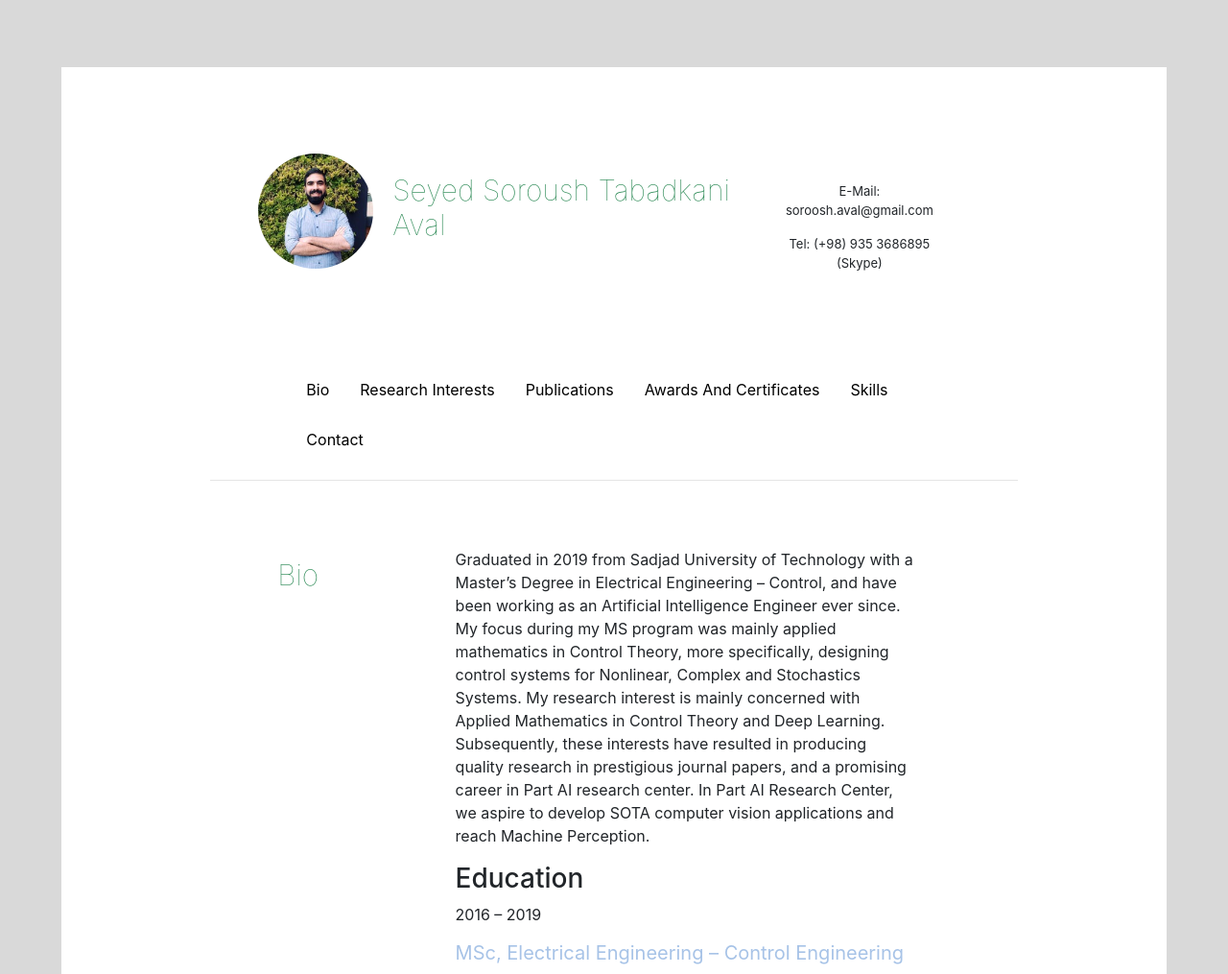
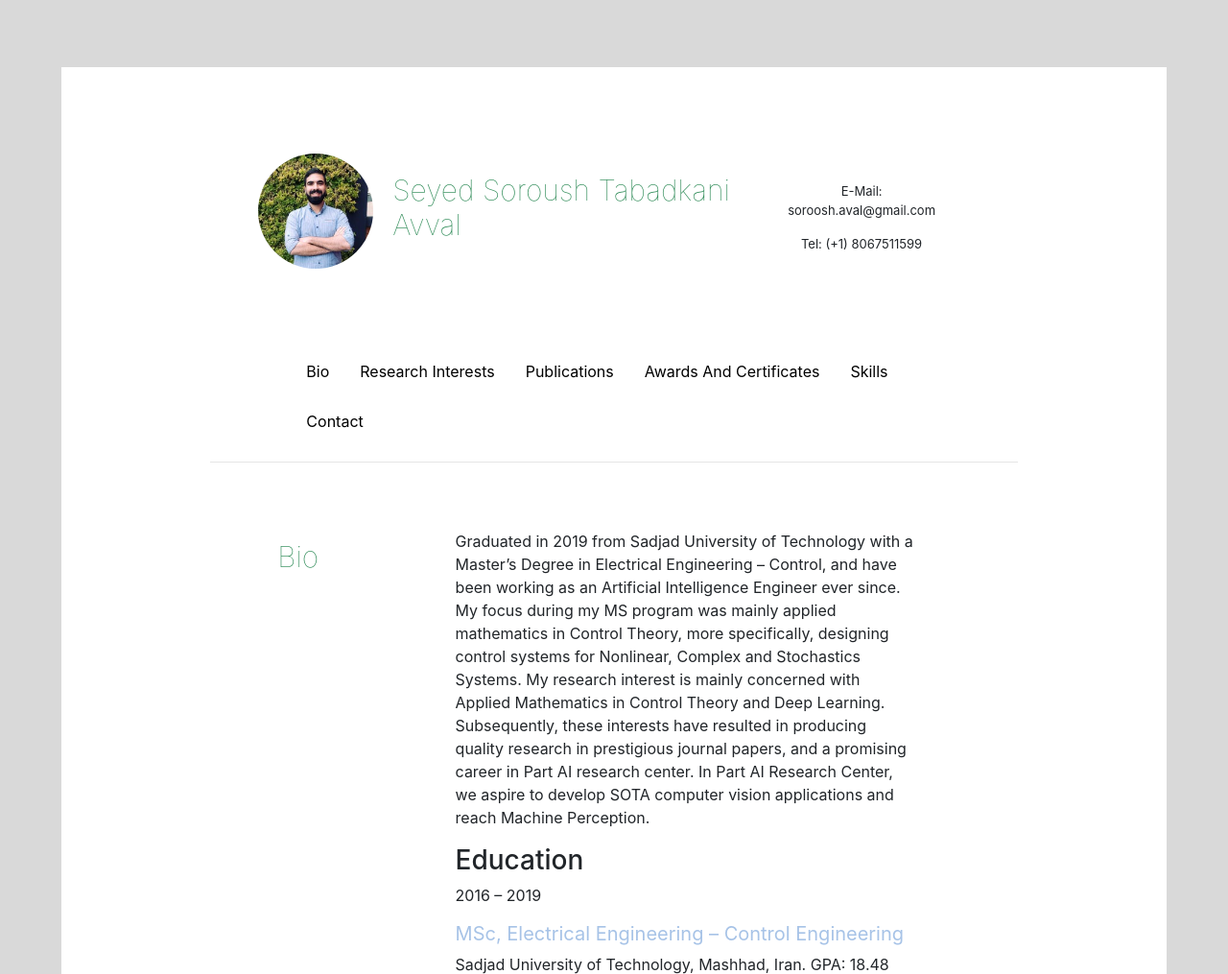
Before and after one commit to soroush-avval/soroushAvval, a plain HTML site: page index.html in a window 1280 px wide. Shown: the top 1015 px of the page at 96% size. Drawn offline with nearby package versions, Linux system fonts and the light colour scheme.

Commit message:
Update index.html

```diff
--- a/index.html
+++ b/index.html
@@ -14,10 +14,10 @@
         <div class="container">
             <div id="header" class="section flex-container">
                 <img src="img/pic.jpg" id="avatar" />
-                <h2>Seyed Soroush Tabadkani Aval </h2>
+                <h2>Seyed Soroush Tabadkani Avval </h2>
                 <div class="info">
                     <p>E-Mail: soroosh.aval@gmail.com</p>
-                    <p>Tel: (+98) 935 3686895 (Skype)</p>
+                    <p>Tel: (+1) 8067511599 </p>
                 </div>
             </div>
             <!-- <div class="menu">
```
